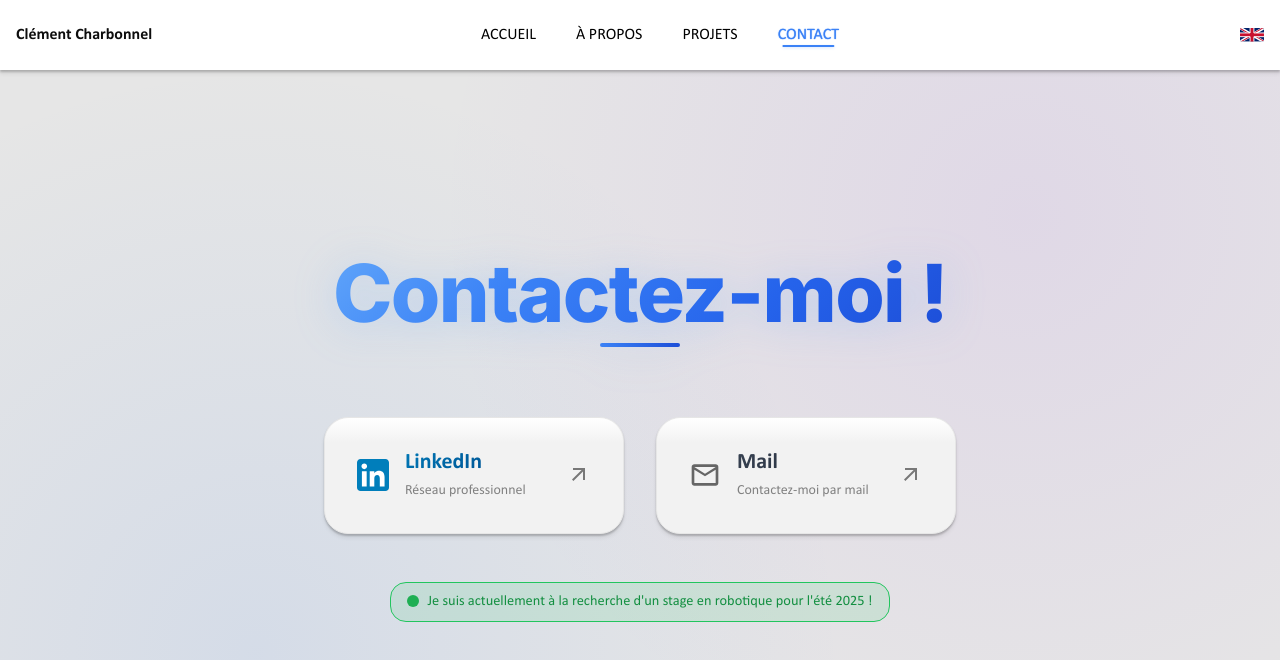
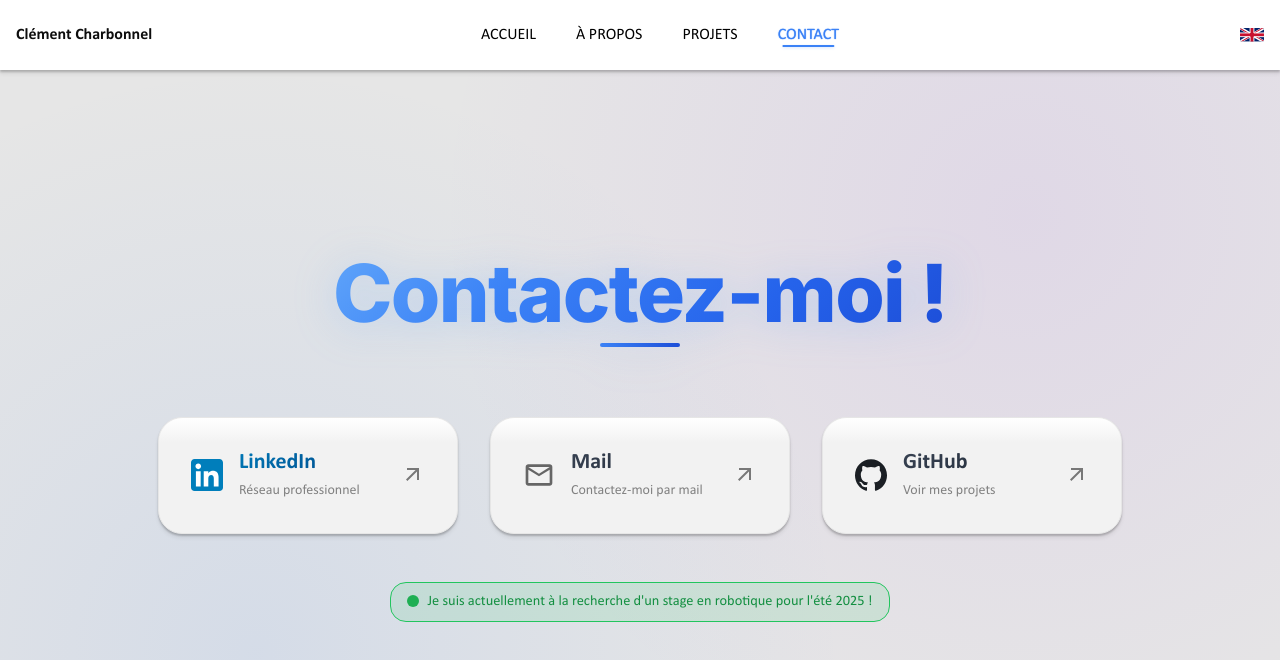
Before and after one commit to Clement38420/portfolio, a Vue app: page /contact in a window 1280 px wide. Shown: the top 660 px of the page. Built offline with nearby package versions, Linux system fonts and the light colour scheme.

Commit message:
feat(ContactView): add GitHub link

```diff
--- a/src/locales/en.json
+++ b/src/locales/en.json
@@ -16,6 +16,9 @@
     "email": {
       "subtitle": "Contact me by mail"
     },
+    "github": {
+      "subtitle": "See my projects"
+    },
     "footerNote": "I'm currently looking for a robotics internship for summer 2025!"
   }
 }
--- a/src/locales/fr.json
+++ b/src/locales/fr.json
@@ -16,6 +16,9 @@
     "email": {
       "subtitle": "Contactez-moi par mail"
     },
+    "github": {
+      "subtitle": "Voir mes projets"
+    },
     "footerNote": "Je suis actuellement à la recherche d'un stage en robotique pour l'été 2025 !"
   }
 }
--- a/src/views/ContactView.vue
+++ b/src/views/ContactView.vue
@@ -16,7 +16,7 @@ import BaseCard from '@/components/BaseCard.vue'
           target="_blank"
           rel="noopener"
         >
-          <img src="@/assets/images/linkedin.svg" alt="LinkedIn" class="icon" />
+          <img src="@/assets/images/linkedin.svg" class="icon" alt="" />
           <div class="text-content">
             <span class="text linkedin">LinkedIn</span>
             <span class="subtitle">{{ $t('contact.linkedin.subtitle') }}</span>
@@ -27,10 +27,21 @@ import BaseCard from '@/components/BaseCard.vue'
 
       <BaseCard class="contact-card email-card">
         <a href="mailto:c.charbo38@gmail.com" class="card-content">
-          <img src="@/assets/images/mail.svg" alt="Email" class="icon" />
+          <img src="@/assets/images/mail.svg" class="icon" alt="" />
           <div class="text-content">
             <span class="text mail">Mail</span>
             <span class="subtitle">{{ $t('contact.email.subtitle') }}</span>
+          </div>
+          <img class="arrow" src="@/assets/images/corner-arrow.svg" alt="" />
+        </a>
+      </BaseCard>
+
+      <BaseCard class="contact-card github-card">
+        <a href="https://github.com/Clement38420" class="card-content">
+          <img src="@/assets/images/github.svg" class="icon" alt="" />
+          <div class="text-content">
+            <span class="text mail">GitHub</span>
+            <span class="subtitle">{{ $t('contact.github.subtitle') }}</span>
           </div>
           <img class="arrow" src="@/assets/images/corner-arrow.svg" alt="" />
         </a>
@@ -110,6 +121,10 @@ import BaseCard from '@/components/BaseCard.vue'
 
 .email-card:hover {
   box-shadow: 0 20px 40px rgba(107, 114, 128, 0.3);
+}
+
+.github-card:hover {
+  box-shadow: 0 20px 40px rgba(189, 109, 253, 0.4);
 }
 
 .card-content {
```
Also changed, not shown: src/assets/images/github.svg (added).
